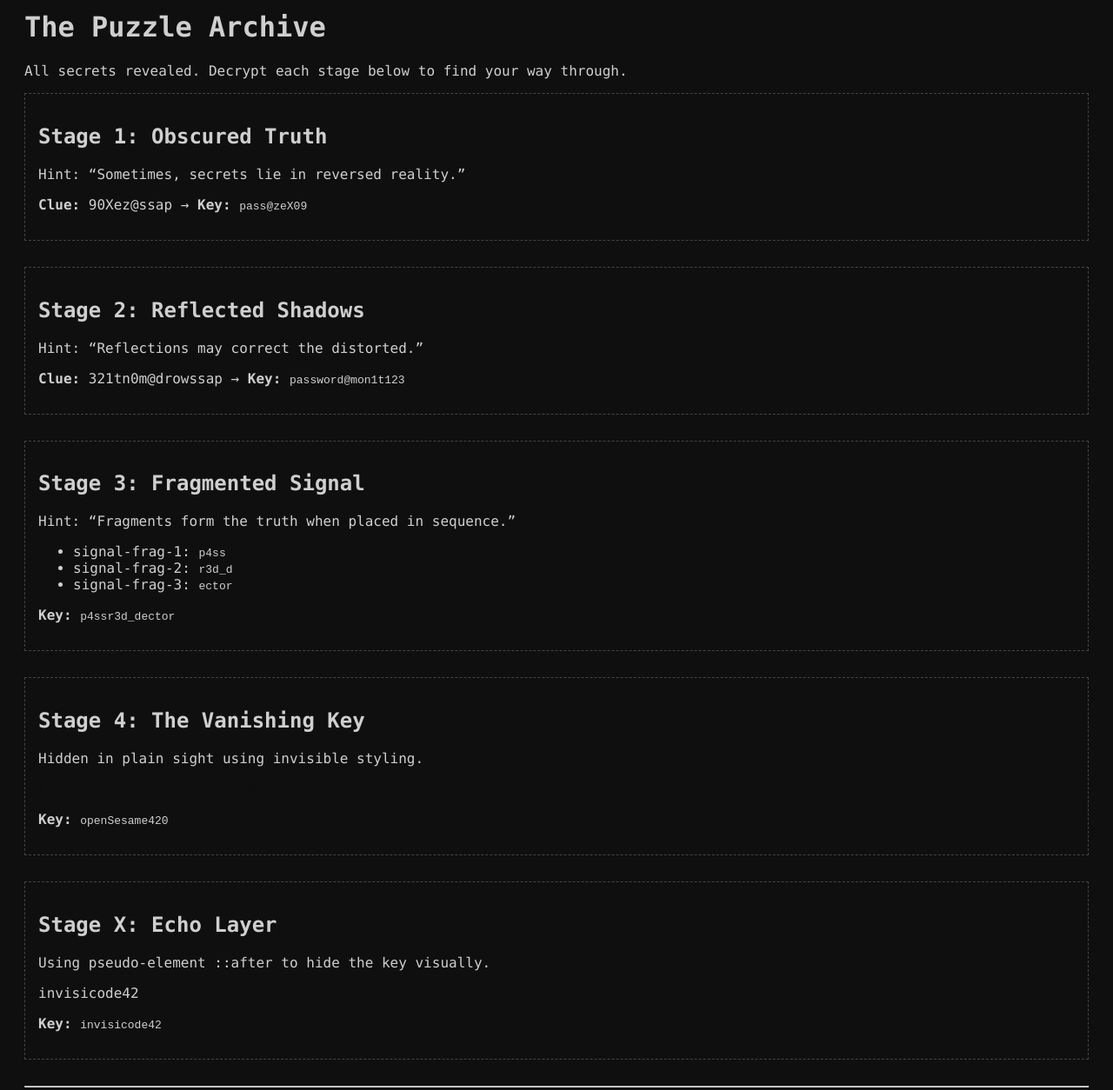
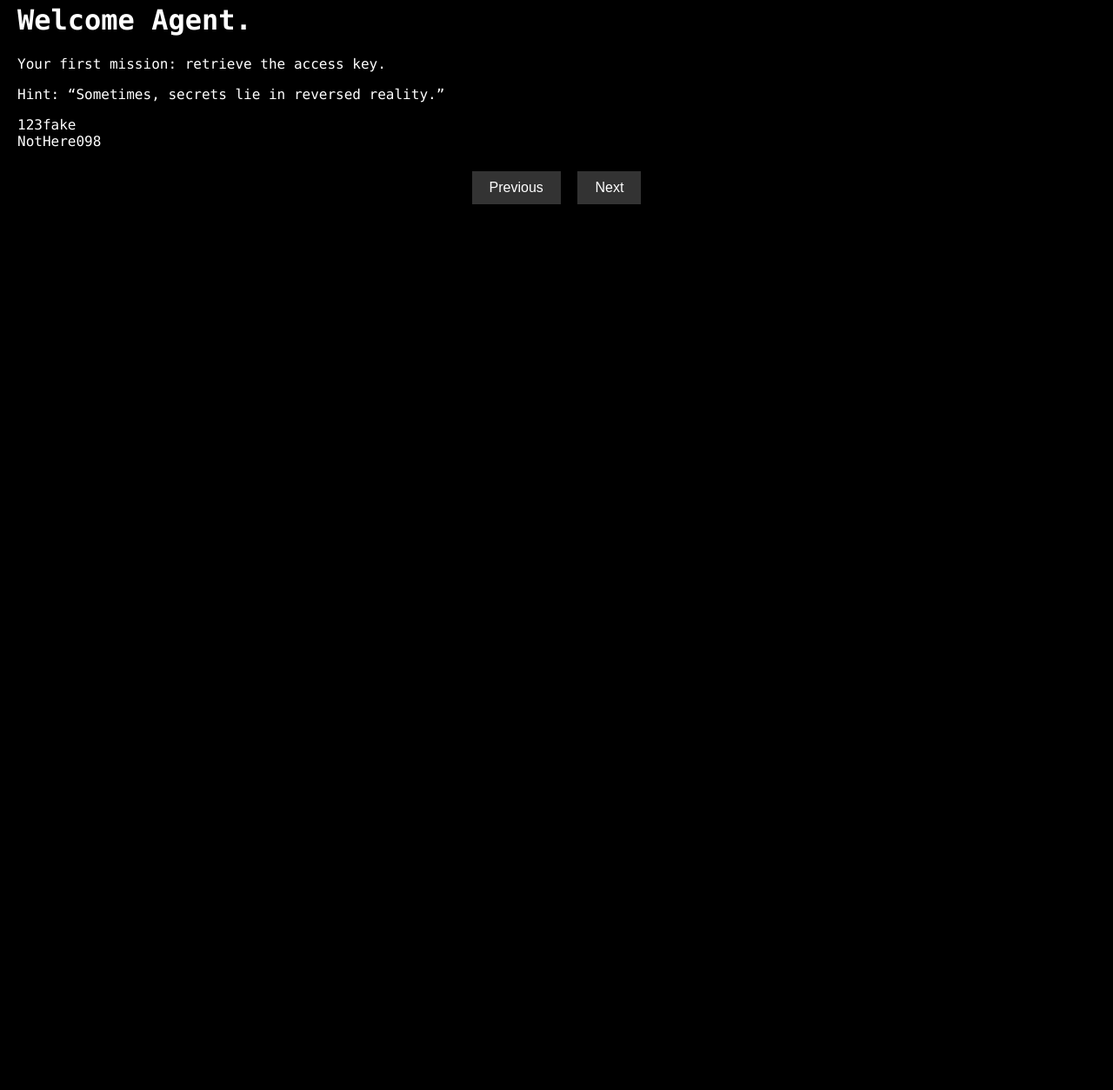
Before and after one commit to Bunny77384/puzzle-archive, a plain HTML site: page index.html in a window 1280 px wide. Shown: the part 37-1291 px from the top of the page at 87% size. After the commit the page ends 800 px from the top, so only its background shows below. Drawn offline with Linux system fonts and the light colour scheme.

Commit message:
Update index.html

```diff
--- a/index.html
+++ b/index.html
@@ -1,88 +1,171 @@
 <!DOCTYPE html>
 <html lang="en">
 <head>
-  <meta charset="UTF-8" />
-  <meta name="viewport" content="width=device-width, initial-scale=1.0" />
-  <meta name="description" content="A cryptic puzzle game with hidden clues and codes across stages. Discover all access keys in one place." />
-  <meta name="keywords" content="puzzle, hidden clues, HTML secrets, reverse code, cryptography, access keys, hidden data" />
-  <meta name="author" content="AgentZero" />
-  <title>The Puzzle Archive: All Access Keys</title>
+  <meta charset="UTF-8">
+  <title>Agent Mission Stages</title>
   <style>
     body {
-      background-color: #0f0f0f;
-      color: #cfcfcf;
+      background-color: #000;
+      color: #fff;
       font-family: Consolas, monospace;
+      margin: 0;
       padding: 20px;
     }
     .stage {
-      margin-bottom: 30px;
-      padding: 15px;
-      border: 1px dashed #444;
-    }
-    .hidden {
       display: none;
     }
-    .secret::after {
-      content: "invisicode42";
+    .active {
+      display: block;
     }
-    .invisible {
-      color: #0f0f0f;
+    #controls {
+      margin-top: 20px;
+      text-align: center;
+    }
+    button {
+      background: #333;
+      color: #fff;
+      border: none;
+      padding: 10px 20px;
+      margin: 5px;
+      font-size: 16px;
+      cursor: pointer;
+    }
+    button:hover {
+      background: #555;
     }
   </style>
 </head>
 <body>
 
-  <h1>The Puzzle Archive</h1>
-  <p>All secrets revealed. Decrypt each stage below to find your way through.</p>
+<div id="stageContainer">
 
-  <div class="stage" id="stage-1">
-    <h2>Stage 1: Obscured Truth</h2>
+  <!-- Stage 1 -->
+  <div class="stage active">
+    <h1>Welcome Agent.</h1>
+    <p>Your first mission: retrieve the access key.</p>
     <p>Hint: “Sometimes, secrets lie in reversed reality.”</p>
-    <p><strong>Clue:</strong> 90Xez@ssap → <strong>Key:</strong> <code>pass@zeX09</code></p>
+
+    <div class="noise">123fake</div>
+    <div class="noise">NotHere098</div>
+
+    <!-- begin-log -->
+    <!-- system-init: true -->
+    <!-- user: player_01 -->
+    <!-- secure-id: 09183-xyz -->
+    <!-- stage: 1 -->
+    <!-- encoded-msg: 90Xez@ssap -->
+    <!-- log-end -->
+
+    <script>
+      const password = atob("d2FybmluZzEyMw=="); // "warning123"
+      console.log("Access Denied");
+    </script>
   </div>
 
-  <div class="stage" id="stage-2">
-    <h2>Stage 2: Reflected Shadows</h2>
+  <!-- Stage 2 -->
+  <div class="stage">
+    <h1>Welcome Back, Agent.</h1>
+    <p>The shadows hold the truth, but not as they seem.</p>
     <p>Hint: “Reflections may correct the distorted.”</p>
-    <p><strong>Clue:</strong> 321tn0m@drowssap → <strong>Key:</strong> <code>password@mon1t123</code></p>
+
+    <span class="camouflage">NothingToSee</span>
+    <span class="camouflage">shadow_agent_404</span>
+
+    <!-- --BEGIN-ECHO-- -->
+    <!-- data-packet: 321tn0m@drowssap -->
+    <!-- echo-channel: 4558:enabled -->
+    <!-- trace-flag: false -->
+    <!-- --END-ECHO-- -->
+
+    <script>
+      function unusedDecode(str) {
+        return str
+          .split("")
+          .map((c) => String.fromCharCode(c.charCodeAt(0) + 1))
+          .join("");
+      }
+
+      const accessOverride = btoa("redherring");
+      console.warn("System Unstable");
+    </script>
   </div>
 
-  <div class="stage" id="stage-3">
-    <h2>Stage 3: Fragmented Signal</h2>
+  <!-- Stage 3 -->
+  <div class="stage">
+    <h1>Agent, you’ve intercepted a corrupted transmission.</h1>
     <p>Hint: “Fragments form the truth when placed in sequence.”</p>
-    <ul>
-      <li>signal-frag-1: <code>p4ss</code></li>
-      <li>signal-frag-2: <code>r3d_d</code></li>
-      <li>signal-frag-3: <code>ector</code></li>
-    </ul>
-    <p><strong>Key:</strong> <code>p4ssr3d_dector</code></p>
+
+    <div class="phantom">ghost_data</div>
+
+    <!-- signal-frag-1: p4ss -->
+    <!-- trace-id: 777x -->
+    <!-- signal-frag-3: ector -->
+    <!-- deprecated: true -->
+    <!-- signal-frag-2: r3d_d -->
+    <!-- internal-ref: 9982 -->
+
+    <script>
+      const tempKey = atob("bG9zdGZpbGU="); // "lostfile"
+      console.error("Decryption failed: Missing fragments.");
+    </script>
   </div>
 
-  <div class="stage" id="stage-4">
-    <h2>Stage 4: The Vanishing Key</h2>
-    <p>Hidden in plain sight using invisible styling.</p>
+  <!-- Stage 4 -->
+  <div class="stage">
+    <h1>Decrypt the Silence</h1>
+    <p>You’ve reached the gate. The key is within this file — but not in the usual form.</p>
+
+    <div id="not-a-clue">Ignore me</div>
+
     <p class="invisible">Access Code: openSesame420</p>
-    <p><strong>Key:</strong> <code>openSesame420</code></p>
+
+    <script>
+      let fakeCode = "tryThisInstead";
+      console.warn("You're looking in the wrong place 👀");
+    </script>
   </div>
 
-  <div class="stage" id="stage-x">
-    <h2>Stage X: Echo Layer</h2>
-    <p>Using pseudo-element ::after to hide the key visually.</p>
+  <!-- Stage X -->
+  <div class="stage">
+    <h1>Stage X: Echo Layer</h1>
+    <p>The answer is not displayed openly — but it still exists somewhere in the page.</p>
+    <p>Hint: "Look for clues in the page’s hidden elements, where secrets can be encoded in plain sight."</p>
+
+    <div class="hidden">Red herring</div>
     <p class="secret"></p>
-    <p><strong>Key:</strong> <code>invisicode42</code></p>
+
+    <script>
+      console.log("System status: Secure");
+    </script>
   </div>
 
-  <hr />
-  <h2>🔐 Final Access Keys Summary:</h2>
-  <ul>
-    <li>pass@zeX09</li>
-    <li>password@mon1t123</li>
-    <li>p4ssr3d_dector</li>
-    <li>openSesame420</li>
-    <li>invisicode42</li>
-  </ul>
+</div>
 
-  <p>Share this archive with fellow agents, but be wary of watchers.</p>
+<!-- Controls -->
+<div id="controls">
+  <button onclick="prevStage()">Previous</button>
+  <button onclick="nextStage()">Next</button>
+</div>
+
+<script>
+  let currentStage = 0;
+  const stages = document.querySelectorAll('.stage');
+
+  function showStage(index) {
+    stages.forEach(stage => stage.classList.remove('active'));
+    stages[index].classList.add('active');
+  }
+
+  function nextStage() {
+    currentStage = (currentStage + 1) % stages.length;
+    showStage(currentStage);
+  }
+
+  function prevStage() {
+    currentStage = (currentStage - 1 + stages.length) % stages.length;
+    showStage(currentStage);
+  }
+</script>
 
 </body>
 </html>
```
